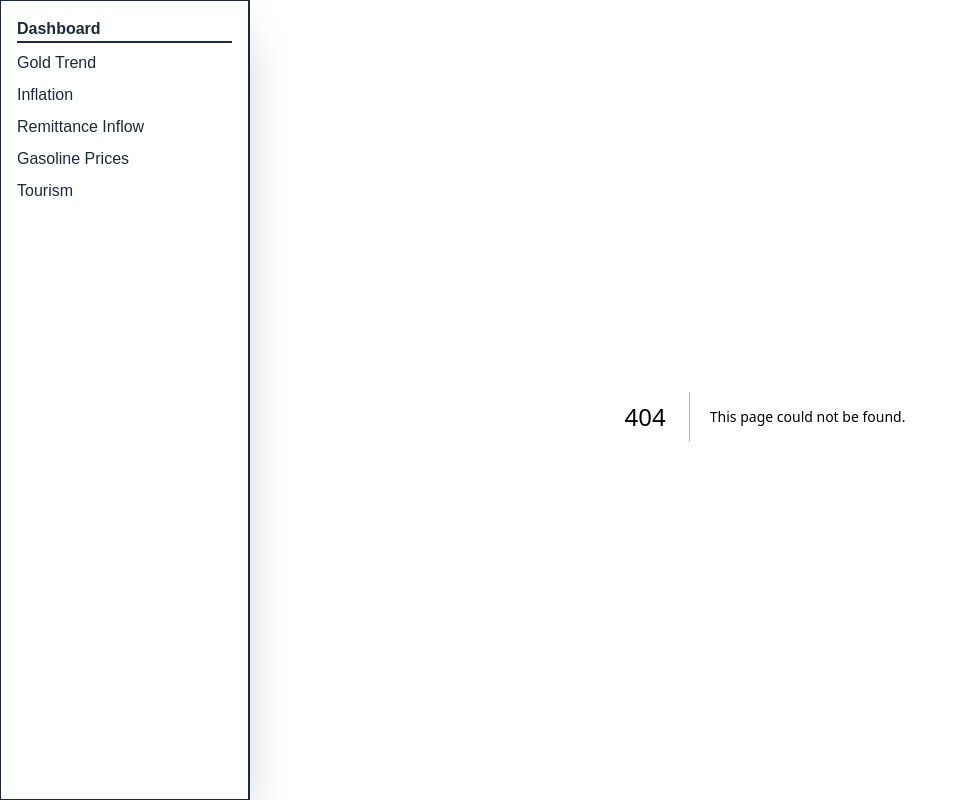
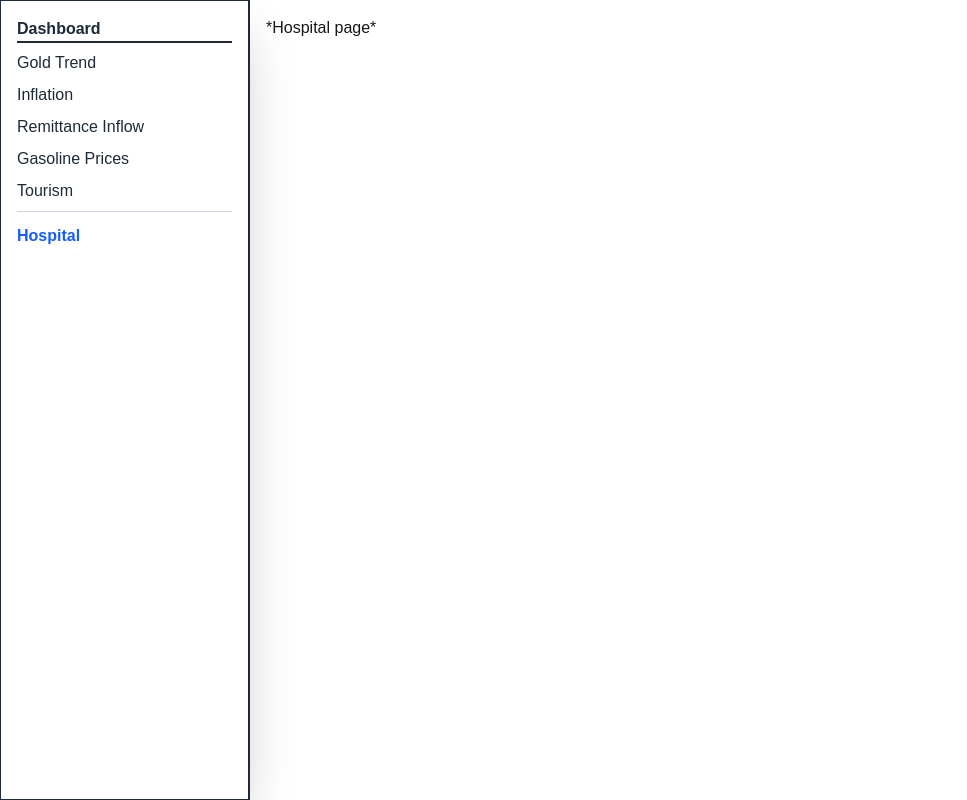
Before and after one commit to SagarMainali/visualized_nepal, a Next.js app: page /hospital in a window 1280 px wide. Before the commit this address had no page. Shown: the whole page, without its empty margins (0-967 px from the left). Built offline with nearby package versions, Linux system fonts and the light colour scheme.

Commit message:
added hospital page layout and changed some stylings

```diff
--- /dev/null
+++ b/src/app/(pages)/hospital/page.tsx
@@ -0,0 +1,7 @@
+import React from 'react'
+
+export default function Hospital() {
+    return (
+        <div>*Hospital page*</div>
+    )
+}
--- a/src/app/globals.css
+++ b/src/app/globals.css
@@ -58,3 +58,7 @@ body {
 .view-options > .selected {
   @apply bg-gray-500 text-white font-medium;
 }
+
+hr{
+  @apply text-light mb-1;
+}
--- a/src/components/Sidebar.tsx
+++ b/src/components/Sidebar.tsx
@@ -18,6 +18,8 @@ export default function Sidebar() {
             <Link href='/remittance' className={isActive('/remittance')}>Remittance Inflow</Link>
             <Link href='/gasoline-price' className={isActive('/gasoline-price')}>Gasoline Prices</Link>
             <Link href='/tourism' className={isActive('/tourism')}>Tourism</Link>
+            <hr />
+            <Link href='/hospital' className={isActive('/hospital')}>Hospital</Link>
         </aside>
     )
 }
--- a/src/components/customRecharts/CustomTooltip_GoldRate.tsx
+++ b/src/components/customRecharts/CustomTooltip_GoldRate.tsx
@@ -9,7 +9,7 @@ export default function CustomTooltip_GoldRate({ active, payload, label, dateTyp
     return (
         <div className="p-4 shadow-2xl rounded border border-light">
             {dateType && <p className="font-semibold mb-2 text-primary-gray">Date: {dateFormatter(label!, 'm/d/y', dateType)}</p>}
-            <hr className='text-light mb-1' />
+            <hr />
             <span className='text-primary-green font-semibold'>Price: {priceFormatter(value)}</span>
         </div>
     );
--- a/src/components/customRecharts/CustomTooltip_InflationRate.tsx
+++ b/src/components/customRecharts/CustomTooltip_InflationRate.tsx
@@ -10,7 +10,7 @@ export default function CustomTooltip_InflationRate({ active, payload, label }:
     return (
         <div className="px-5 py-2 shadow-2xl rounded border border-light">
             <p className="font-semibold mb-1 text-primary-gray">Year: {label}</p>
-            <hr className='text-light mb-1'/>
+            <hr />
             <span className='font-semibold' style={{ color: getColor(value) }}>Change in %: {value}</span>
         </div>
     );
--- a/src/components/customRecharts/customTooltip_Tourism.tsx
+++ b/src/components/customRecharts/customTooltip_Tourism.tsx
@@ -7,7 +7,7 @@ export default function CustomTooltip_Tourism({ active, payload, label }: Custom
     return (
         <div className="px-5 py-2 shadow-2xl rounded border border-light flex flex-col bg-slate-50/90">
             <p className="font-semibold mb-1 text-primary-gray">Year: {label}</p>
-            <hr className='text-light mb-1'/>
+            <hr/>
             <span className='font-semibold text-[#4E6688]'>Arrival by air: {payload[0].value.toLocaleString('en-IN')}</span>
             <span className='font-semibold text-[#FE5D26]'>Arrival by land: {payload[1].value.toLocaleString('en-IN')}</span>
             {
```
